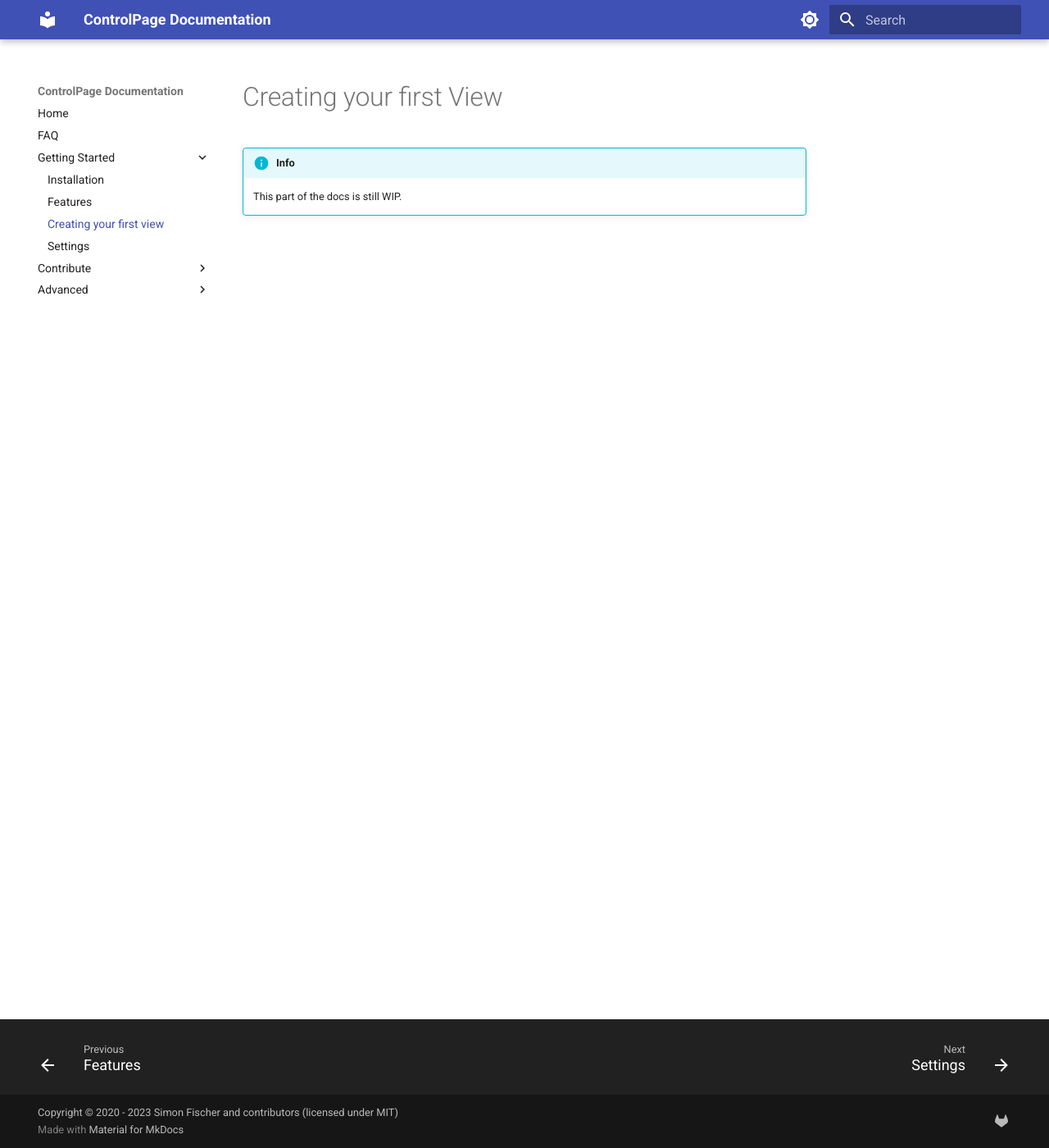
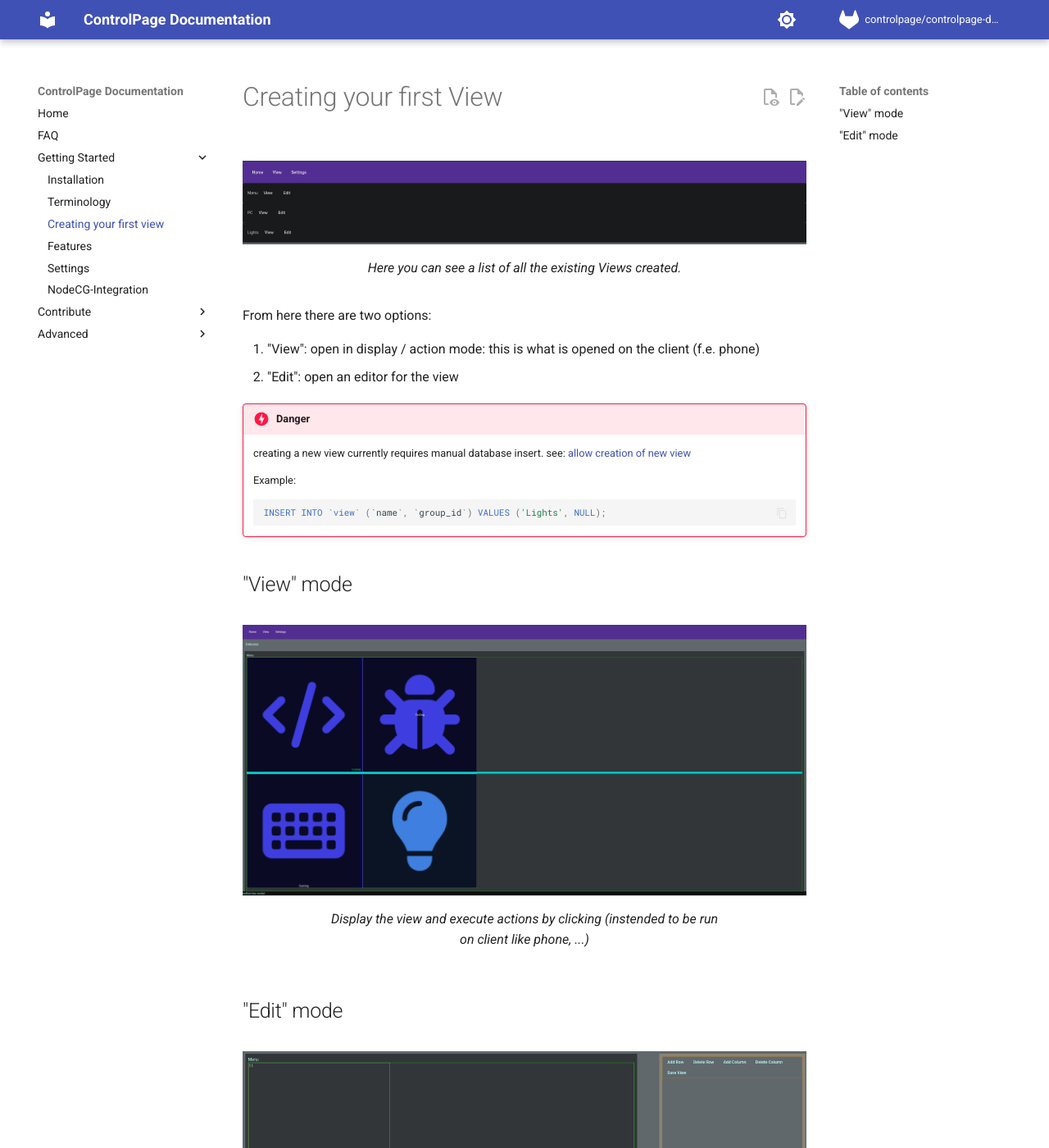
Before and after one commit to SimonFischer04/controlpage-docs, an MkDocs documentation site: the page built from docs/getting-started/create-view.md, in a window 1280 px wide and 1400 px high. Shown: the whole window at 82% size. Built offline with MkDocs 1.6.1 and Material for MkDocs 9.7.7, drawn with Linux system fonts in a browser that asks for light colours; comment, search, counter and statistics services are not loaded; some of the changed text lies outside the part shown.

Commit message:
basic docs v0.5

````diff
--- a/docs/getting-started/create-view.md
+++ b/docs/getting-started/create-view.md
@@ -1,4 +1,60 @@
 # Creating your first View
+
+<figure markdown>
+  ![view-list page](../assets/view-list-page.png){ loading=lazy }
+  <figcaption>Here you can see a list of all the existing Views created.</figcaption>
+</figure>
+
+From here there are two options:
+
+1. "View": open in display / action mode: this is what is opened on the client (f.e. phone)
+2. "Edit": open an editor for the view
+
+!!! Danger
+
+    creating a new view currently requires manual database insert. see: [allow creation of new view](https://gitlab.fischerserver.eu/controlpage/controlpage-frontend/-/issues/21)
+
+    Example:
+    ```sql
+    INSERT INTO `view` (`name`, `group_id`) VALUES ('Lights', NULL);
+    ```
+
+## "View" mode
+
+<figure markdown>
+  ![view page](../assets/view-page.png){ loading=lazy }
+  <figcaption>Display the view and execute actions by clicking (instended to be run on client like phone, ...)</figcaption>
+</figure>
+
+## "Edit" mode
+
+<figure markdown>
+  ![view editor showing empty view](../assets/emptyView-edit.png){ loading=lazy }
+  <figcaption>Opening the view editor on a new view should look something like this.</figcaption>
+</figure>
+
+Clicking on a field in the edit section (top) allows configuring different properties for the field:
+
+- Content like: text (including color/alignment), background, ...
+- Action: configure what should happen when this field is pressed. More details here: [Features](features.md#actions)
+- ...
+
+At the button you can see a preview how it will look like in [View-Mode](#view-mode).
+
+<figure markdown>
+  ![basic example of editing a field](../assets/field-edit1.png){ loading=lazy }
+  ![screenshot of only the view shown on pc](../assets/field-edit1-editSectionOnly.png){ loading=lazy style="display: none;"}
+  <figcaption>Basic example of configuring a field to switch to another view on click.</figcaption>
+</figure>
+
+!!! Bug
+
+    There is currently an issue breaking creation of new row / column if the view is completly empty (no row and column exists). See: [Issue](https://gitlab.fischerserver.eu/controlpage/controlpage-frontend/-/issues/22).
+
+    Workaround:
+    ```sql
+    INSERT INTO `field` (`colspan`, `description`, `rowspan`, `title`, `x_pos`, `y_pos`, `action_id`, `background_id`, `view_id`, `title_id`) VALUES ('1', NULL, '1', NULL, '0', '0', NULL, NULL, '5', NULL);
+    ```
 
 !!! Info
 
--- a/mkdocs.yml
+++ b/mkdocs.yml
@@ -1,14 +1,19 @@
 site_name: ControlPage Documentation
+repo_url: https://gitlab.com/controlpage/controlpage-docs
+edit_uri: -/edit/main/docs/
+repo_name: controlpage/controlpage-docs
+
 theme:
   name: material
+  icon:
+    repo: fontawesome/brands/gitlab
+
   palette:
-
     # Palette toggle for light mode
     - scheme: default
       toggle:
         icon: material/brightness-7
         name: Switch to dark mode
-
     # Palette toggle for dark mode
     - scheme: slate
       toggle:
@@ -17,6 +22,10 @@
 
   features:
     - navigation.footer
+    - navigation.top
+    - content.code.copy
+    - content.action.edit
+    - content.action.view
 
 markdown_extensions:
   - pymdownx.tasklist:
@@ -29,6 +38,10 @@
   - pymdownx.emoji:
       emoji_index: !!python/name:materialx.emoji.twemoji
       emoji_generator: !!python/name:materialx.emoji.to_svg
+  - md_in_html
+
+plugins:
+  - glightbox
 
 extra:
   social:
@@ -42,9 +55,11 @@
   - FAQ: faq.md
   - Getting Started:
     - Installation: getting-started/installation.md
+    - Terminology: getting-started/terminology.md
+    - Creating your first view: getting-started/create-view.md
     - Features: getting-started/features.md
-    - Creating your first view: getting-started/create-view.md
     - Settings: getting-started/settings.md
+    - NodeCG-Integration: getting-started/nodecg-integration.md
   - Contribute:
     - Basics: contribute/basics.md
     - Roadmap: contribute/roadmap.md
--- a/requirements.txt
+++ b/requirements.txt
@@ -1 +1,2 @@
 mkdocs-material
+mkdocs-glightbox
````
Also changed, not shown: docs/contribute/roadmap.md (+1 -0 lines), docs/getting-started/terminology.md (added, +5 -0 lines), docs/index.md (+6 -0 lines), .markdownlint.json, docs/assets/emptyView-edit.png (added), docs/assets/field-edit1-editSectionOnly.png (added), docs/assets/field-edit1.png (added), docs/assets/view-fullscreen.png (added), docs/assets/view-list-page.png (added), docs/assets/view-page.png (added), 1 other file.
